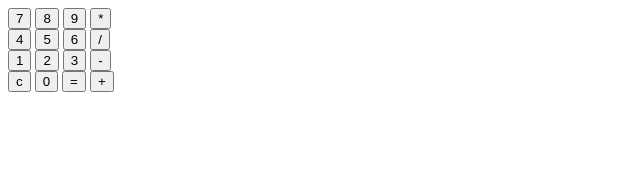
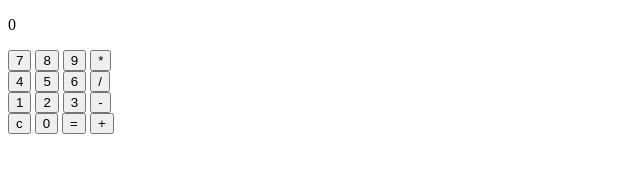
Before and after one commit to Pokie96/Calculator, a plain HTML site: page index.html in a window 1280 px wide. Shown: the whole page, without its empty margins (0-640 px from the left). Drawn offline with Linux system fonts and the light colour scheme.

Commit message:
Add paragraph element to calculator which will display our equation and our answer

```diff
--- a/index.html
+++ b/index.html
@@ -8,6 +8,7 @@
 </head>
 <body>
     <div class="calculator-container">
+        <p>0</p>
         <div class="first-row">
             <button>7</button>
             <button>8</button>
```
